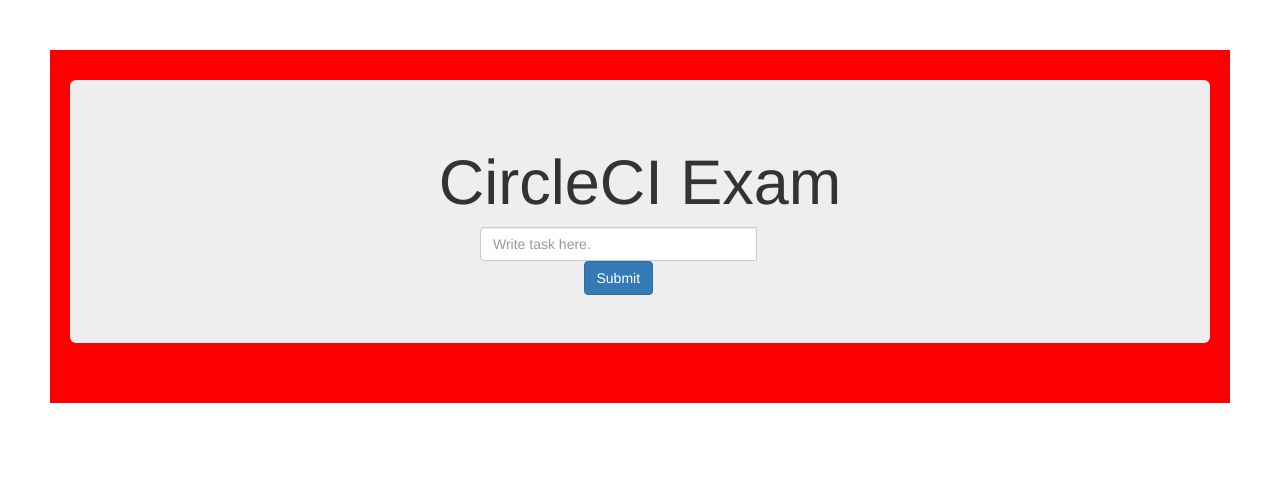
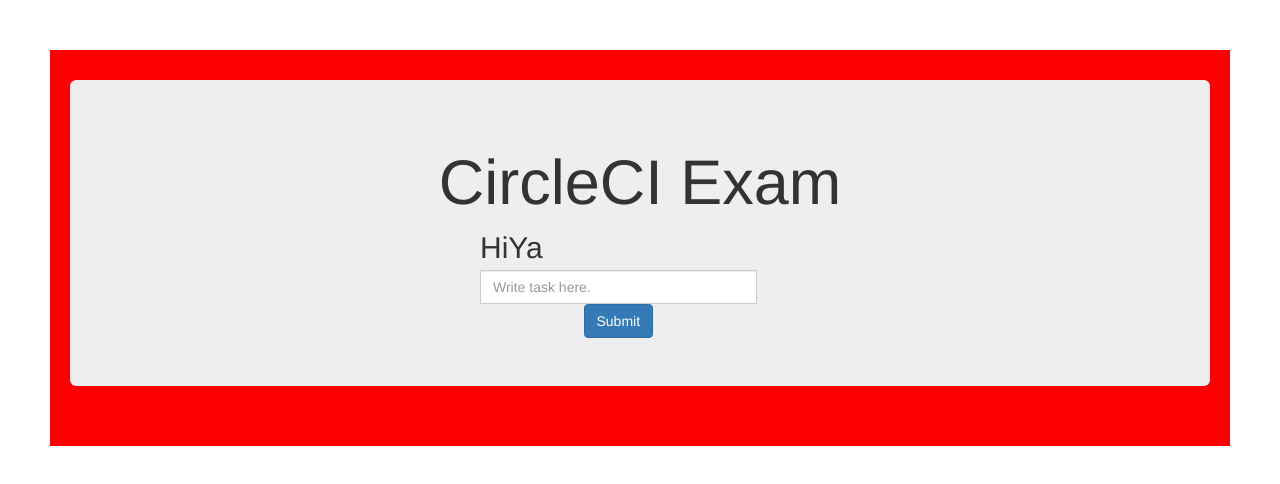
Before and after one commit to fountainwhitaker/buildTestDeploy, a website: page index.html in a window 1280 px wide. Drawn offline with nearby package versions, Linux system fonts and the light colour scheme.

Commit message:
Added a div for testing purposes.

```diff
--- a/index.html
+++ b/index.html
@@ -18,6 +18,7 @@
 					<div class="row">
 						<div class="col-lg-4 col-lg-offset-4">
 							<div class="input-group">
+								<div>HiYa</div>
 								<input ng-model="toDoItem" class="form-control" type="text" placeholder="Write task here.">
 									<button class="btn btn-primary center-block btn-space" type="button" ng-click="submit()">Submit</button>
 								<div ng-repeat="toDo in toDoList">{{ toDo }}</div>
```
